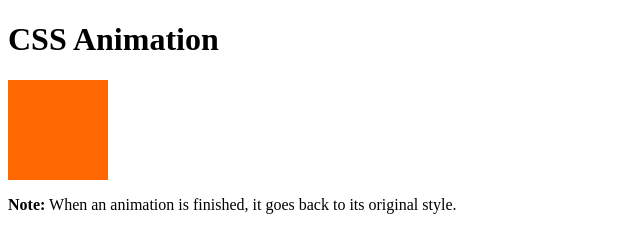
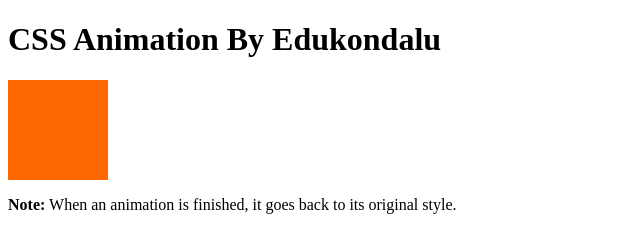
Before and after one commit to EDUKONDALU-K/tutorial, a plain HTML site: page index.html in a window 1280 px wide. Shown: the whole page, without its empty margins (0-640 px from the left). Drawn offline with Linux system fonts and the light colour scheme.

Commit message:
My name added

```diff
--- a/index.html
+++ b/index.html
@@ -23,7 +23,7 @@ div {
 </head>
 <body>
 
-<h1>CSS Animation</h1>
+<h1>CSS Animation By Edukondalu </h1>
 
 <div></div>
 
```
